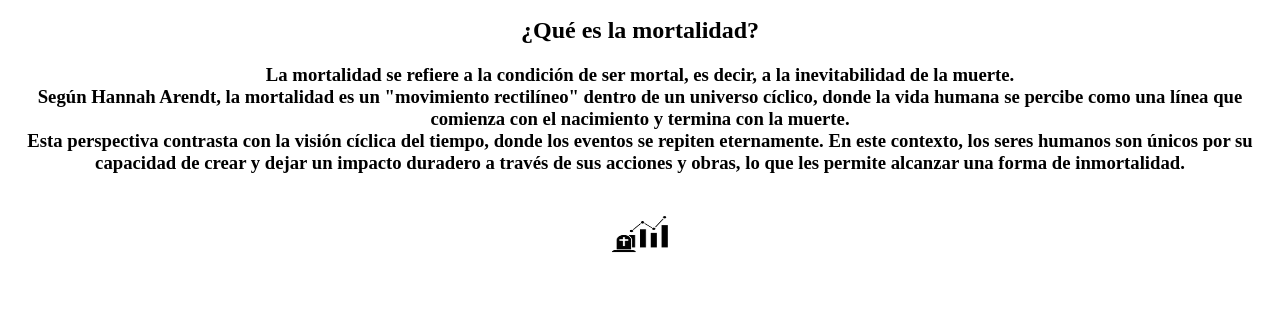
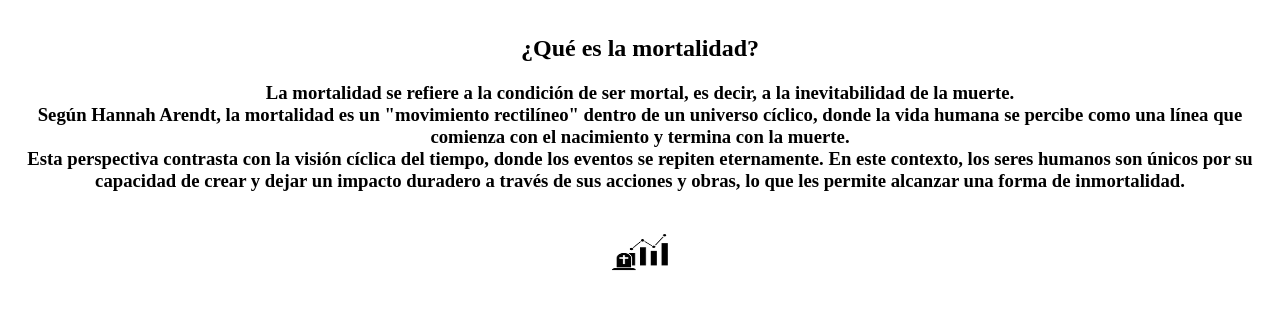
Before and after one commit to Nini0919MZ/HumLosBraulios.github.io, a plain HTML site: page index.html in a window 1280 px wide. Shown: the part 443-752 px from the top of the page. Drawn offline with Linux system fonts and the light colour scheme; files whose address does not match are found by name.

Commit message:
Update index.html

```diff
--- a/index.html
+++ b/index.html
@@ -21,7 +21,7 @@
 <br>
 <center><h2>¿Qué es la eternidad?</h2></center>
 <center><h3>La eternidad, en contraste con la inmortalidad, se refiere a un estado que no está condicionado por el tiempo. Es lo "indecible" y sólo puede ser alcanzado a través de la contemplación. Mientras que lo inmortal puede ser creado por los humanos, lo eterno existe independientemente de ellos. Esta distinción es crucial para entender cómo los seres humanos se relacionan con su propia mortalidad y el deseo de trascenderla.</h3></center>
-<center><img src="img/infinito-removebg-preview.png" alt= "Image" height="80" width="120"></center>
+<center><img src="img/infinito-removebg-preview.png" alt= "Image" height="80" width="120"></center><br>
 <center><h2>¿Qué es la mortalidad?</h2></center>
 <center><h3>La mortalidad se refiere a la condición de ser mortal, es decir, a la inevitabilidad de la muerte.<br>
     Según Hannah Arendt, la mortalidad es un "movimiento rectilíneo" dentro de un universo cíclico, donde la vida humana se percibe como una línea que comienza con el nacimiento y termina con la muerte.   <br>
```
